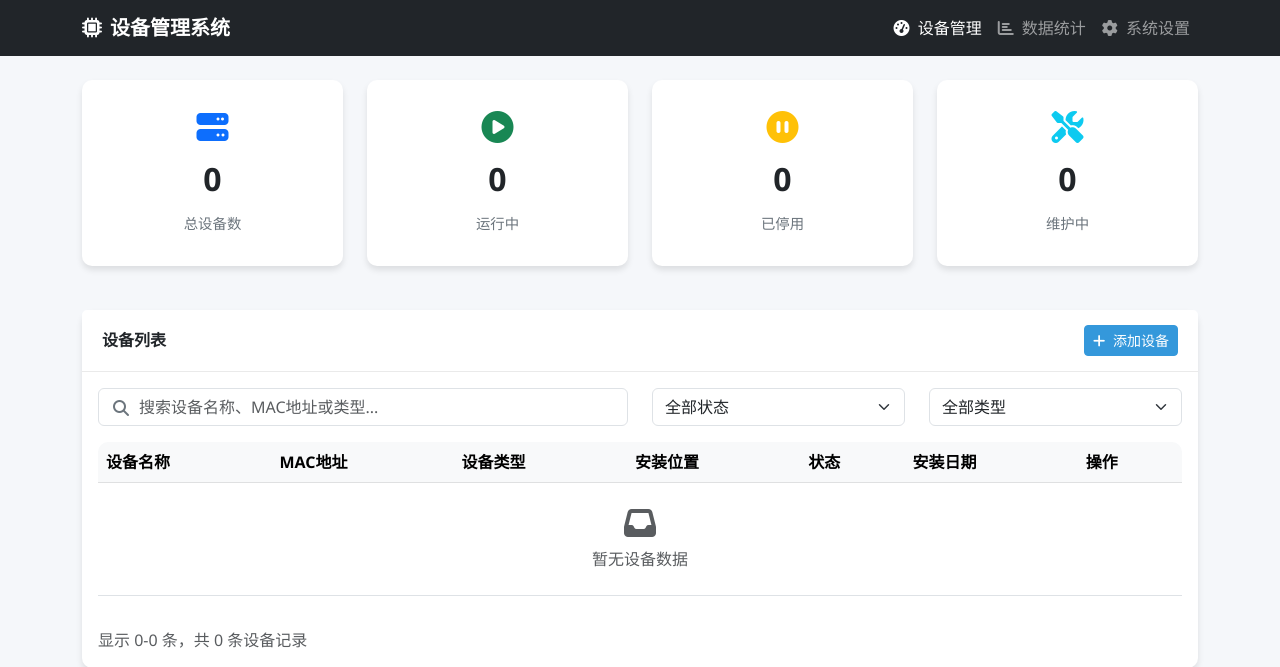
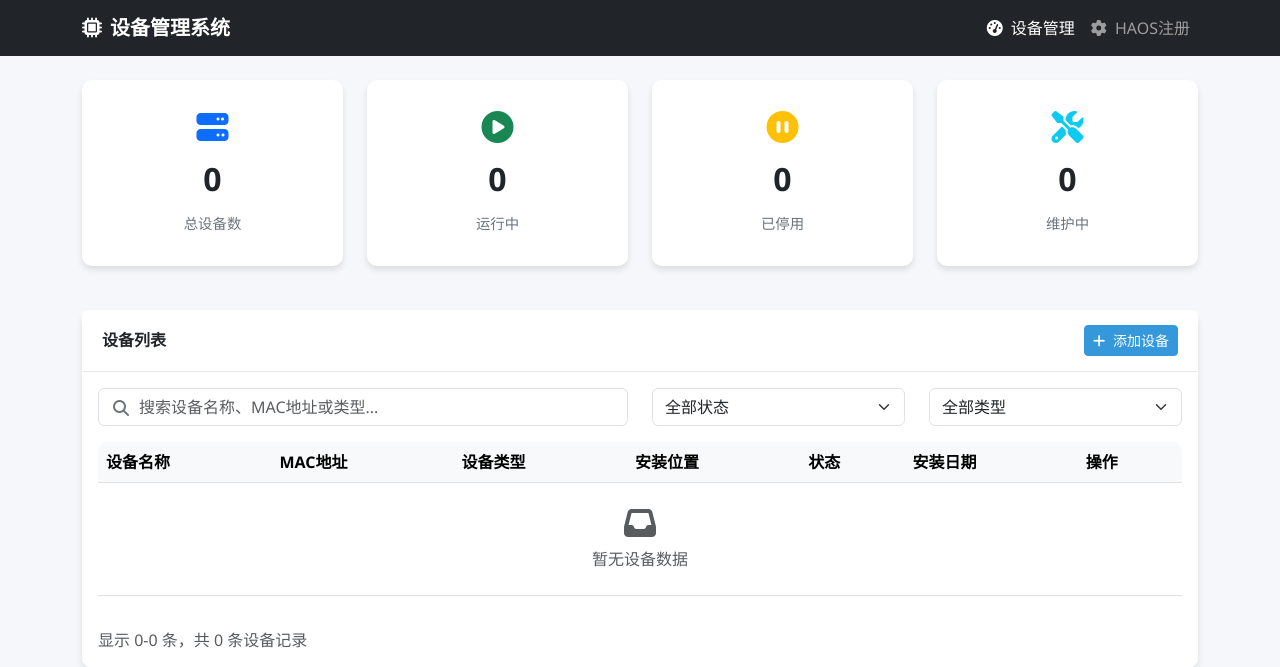
Before and after one commit to newjokker/iot_device_info, a FastAPI app: page /menu in a window 1280 px wide. Shown: the top 667 px of the page. Run offline with FastAPI, Linux system fonts and the light colour scheme; data that the repository does not hold is empty.

Commit message:
feat:修改了下界面

```diff
--- a/templates/device_info.html
+++ b/templates/device_info.html
@@ -144,10 +144,7 @@
                         <a class="nav-link active" href="#"><i class="fas fa-tachometer-alt me-1"></i> 设备管理</a>
                     </li>
                     <li class="nav-item">
-                        <a class="nav-link" href="#"><i class="fas fa-chart-bar me-1"></i> 数据统计</a>
-                    </li>
-                    <li class="nav-item">
-                        <a class="nav-link" href="#"><i class="fas fa-cog me-1"></i> 系统设置</a>
+                        <a class="nav-link" href="#"><i class="fas fa-cog me-1"></i> HAOS注册</a>
                     </li>
                 </ul>
             </div>
```
